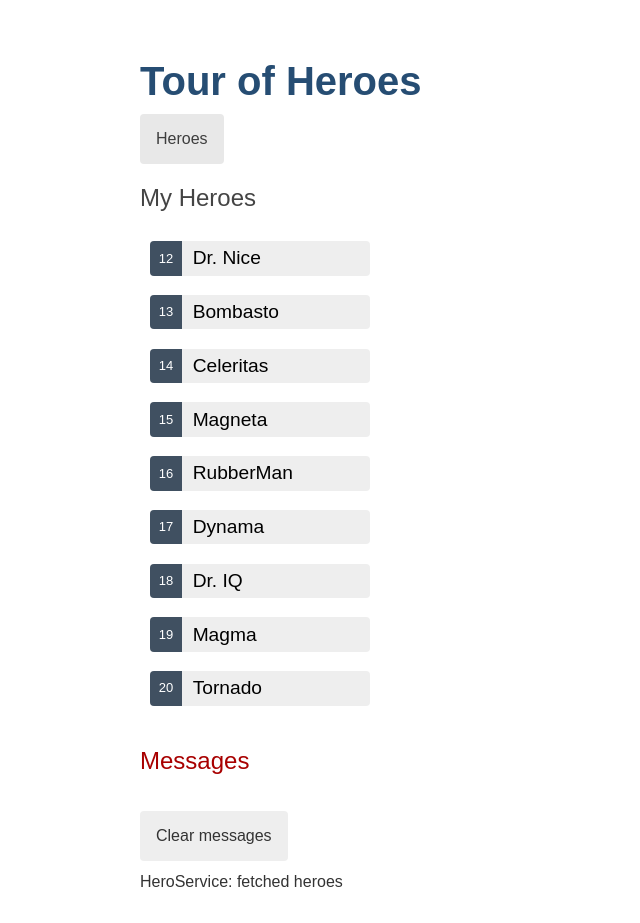
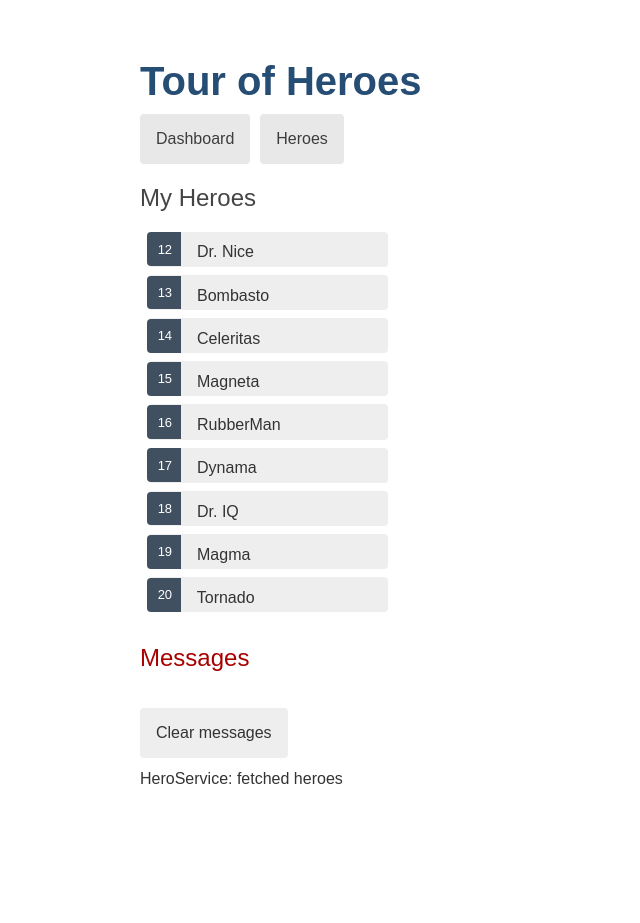
Before and after one commit to WrenPriest/tour-of-heroes, an Angular app: page /heroes in a window 1280 px wide. Shown: the whole page, without its empty margins (0-640 px from the left). After the commit the page ends 820 px from the top, so only its background shows below. Built offline with nearby package versions, Linux system fonts and the light colour scheme.

Commit message:
Finished part 5

```diff
--- a/src/app/app.component.html
+++ b/src/app/app.component.html
@@ -1,5 +1,6 @@
 <h1>{{title}}</h1>
 <nav>
+  <a routerLink="/dashboard">Dashboard</a>
   <a routerLink="/heroes">Heroes</a>
 </nav>
 <router-outlet></router-outlet>
--- a/src/app/dashboard/dashboard.component.html
+++ b/src/app/dashboard/dashboard.component.html
@@ -1,6 +1,7 @@
 <h2>Top Heroes</h2>
 <div class="heroes-menu">
-  <a *ngFor="let hero of heroes">
+  <a *ngFor="let hero of heroes"
+     routerLink="/detail/{{hero.id}}">
     {{hero.name}}
   </a>
 </div>
--- a/src/app/hero-detail/hero-detail.component.css
+++ b/src/app/hero-detail/hero-detail.component.css
@@ -1,3 +1,23 @@
+label {
+  color: #435960;
+  font-weight: bold;
+}
 input {
+  font-size: 1em;
   padding: .5rem;
 }
+button {
+  margin-top: 20px;
+  background-color: #eee;
+  padding: 1rem;
+  border-radius: 4px;
+  font-size: 1rem;
+}
+button:hover {
+  background-color: #cfd8dc;
+}
+button:disabled {
+  background-color: #eee;
+  color: #ccc;
+  cursor: auto;
+}
--- a/src/app/hero-detail/hero-detail.component.html
+++ b/src/app/hero-detail/hero-detail.component.html
@@ -5,4 +5,5 @@
     <label for="hero-name">Hero name: </label>
     <input id="hero-name" [(ngModel)]="hero.name" placeholder="name">
   </div>
+  <button type="button" (click)="goBack()">go back</button>
 </div>
--- a/src/app/hero-detail/hero-detail.component.ts
+++ b/src/app/hero-detail/hero-detail.component.ts
@@ -1,4 +1,8 @@
-import { Component, Input } from '@angular/core';
+import { Component, Input, OnInit } from '@angular/core';
+import { ActivatedRoute } from '@angular/router';
+import { Location } from '@angular/common';
+
+import { HeroService } from '../hero.service';
 import { Hero } from '../hero'
 
 @Component({
@@ -6,6 +10,26 @@
   templateUrl: './hero-detail.component.html',
   styleUrls: ['./hero-detail.component.css']
 })
-export class HeroDetailComponent {
+export class HeroDetailComponent implements OnInit{
   @Input() hero?: Hero;
+
+  constructor(
+    private route: ActivatedRoute,
+    private heroService: HeroService,
+    private location: Location
+  ) {}
+
+  ngOnInit(): void {
+    this.getHero();
+  }
+
+  getHero(): void {
+    const id = Number(this.route.snapshot.paramMap.get('id'));
+    this.heroService.getHero(id)
+      .subscribe(hero => this.hero = hero);
+  }
+
+  goBack(): void {
+    this.location.back();
+  }
 }
--- a/src/app/hero.service.ts
+++ b/src/app/hero.service.ts
@@ -18,4 +18,12 @@
     this.messageService.add('HeroService: fetched heroes')
     return of(HEROES);
   }
+
+  getHero(id: number): Observable<Hero> {
+    // For now, assume that a hero with the specified `id` always exists.
+    // Error handling will be added in the next step of the tutorial.
+    const hero = HEROES.find(h => h.id === id)!;
+    this.messageService.add(`HeroService: fetched hero id=${id}`);
+    return of(hero);
+  }
 }
--- a/src/app/heroes/heroes.component.css
+++ b/src/app/heroes/heroes.component.css
@@ -1,53 +1,38 @@
-/* HeroesComponent's private CSS styles */
 .heroes {
   margin: 0 0 2em 0;
   list-style-type: none;
   padding: 0;
   width: 15em;
 }
-
 .heroes li {
-  display: flex;
+  position: relative;
+  cursor: pointer;
 }
 
-.heroes button {
-  flex: 1;
-  cursor: pointer;
-  position: relative;
-  left: 0;
-  background-color: #EEE;
-  margin: .5em;
-  padding: 0;
-  border-radius: 4px;
-  display: flex;
-  align-items: stretch;
-  height: 1.8em;
-}
-
-.heroes button:hover {
-  color: #2c3a41;
-  background-color: #e6e6e6;
+.heroes li:hover {
   left: .1em;
 }
 
-.heroes button:active {
+.heroes a {
+  color: #333;
+  text-decoration: none;
+  background-color: #EEE;
+  margin: .5em;
+  padding: .3em 0;
+  height: 1.6em;
+  border-radius: 4px;
+  display: block;
+  width: 100%;
+}
+
+.heroes a:hover {
+  color: #2c3a41;
+  background-color: #e6e6e6;
+}
+
+.heroes a:active {
   background-color: #525252;
   color: #fafafa;
-}
-
-.heroes button.selected {
-  background-color: black;
-  color: white;
-}
-
-.heroes button.selected:hover {
-  background-color: #505050;
-  color: white;
-}
-
-.heroes button.selected:active {
-  background-color: black;
-  color: white;
 }
 
 .heroes .badge {
@@ -57,10 +42,12 @@
   padding: 0.8em 0.7em 0 0.7em;
   background-color: #405061;
   line-height: 1em;
+  position: relative;
+  left: -1px;
+  top: -4px;
+  height: 1.8em;
+  min-width: 16px;
+  text-align: right;
   margin-right: .8em;
   border-radius: 4px 0 0 4px;
 }
-
-.heroes .name {
-  align-self: center;
-}
--- a/src/app/heroes/heroes.component.html
+++ b/src/app/heroes/heroes.component.html
@@ -2,12 +2,8 @@
 
 <ul class="heroes">
   <li *ngFor="let hero of heroes">
-    <button [class.selected]="hero === selectedHero"
-            type="button" (click)="onSelect(hero)">
-      <span class="badge">{{hero.id}}</span>
-      <span class="name">{{hero.name}}</span>
-    </button>
+    <a routerLink="/detail/{{hero.id}}">
+      <span class="badge">{{hero.id}}</span> {{hero.name}}
+    </a>
   </li>
 </ul>
-
-<app-hero-detail [hero]="selectedHero"></app-hero-detail>
--- a/src/app/heroes/heroes.component.ts
+++ b/src/app/heroes/heroes.component.ts
@@ -2,7 +2,6 @@
 
 import { Hero } from '../hero';
 import { HeroService } from '../hero.service';
-import { MessageService } from '../message.service';
 
 @Component({
   selector: 'app-heroes',
@@ -13,9 +12,8 @@
 export class HeroesComponent implements OnInit {
 
   heroes: Hero[] = [];
-  selectedHero?: Hero;
 
-  constructor(private heroService: HeroService, private messageService: MessageService) {
+  constructor(private heroService: HeroService) {
   }
 
   ngOnInit(): void {
@@ -26,9 +24,4 @@
     this.heroService.getHeroes()
       .subscribe(heroes => this.heroes = heroes)
   }
-
-  onSelect(hero: Hero): void {
-    this.selectedHero = hero;
-    this.messageService.add(`HeroesComponent: Selected hero id=${hero.id}`)
-  }
 }
```
Also changed, not shown: src/app/app-routing.module.ts (+7 -1 lines).
